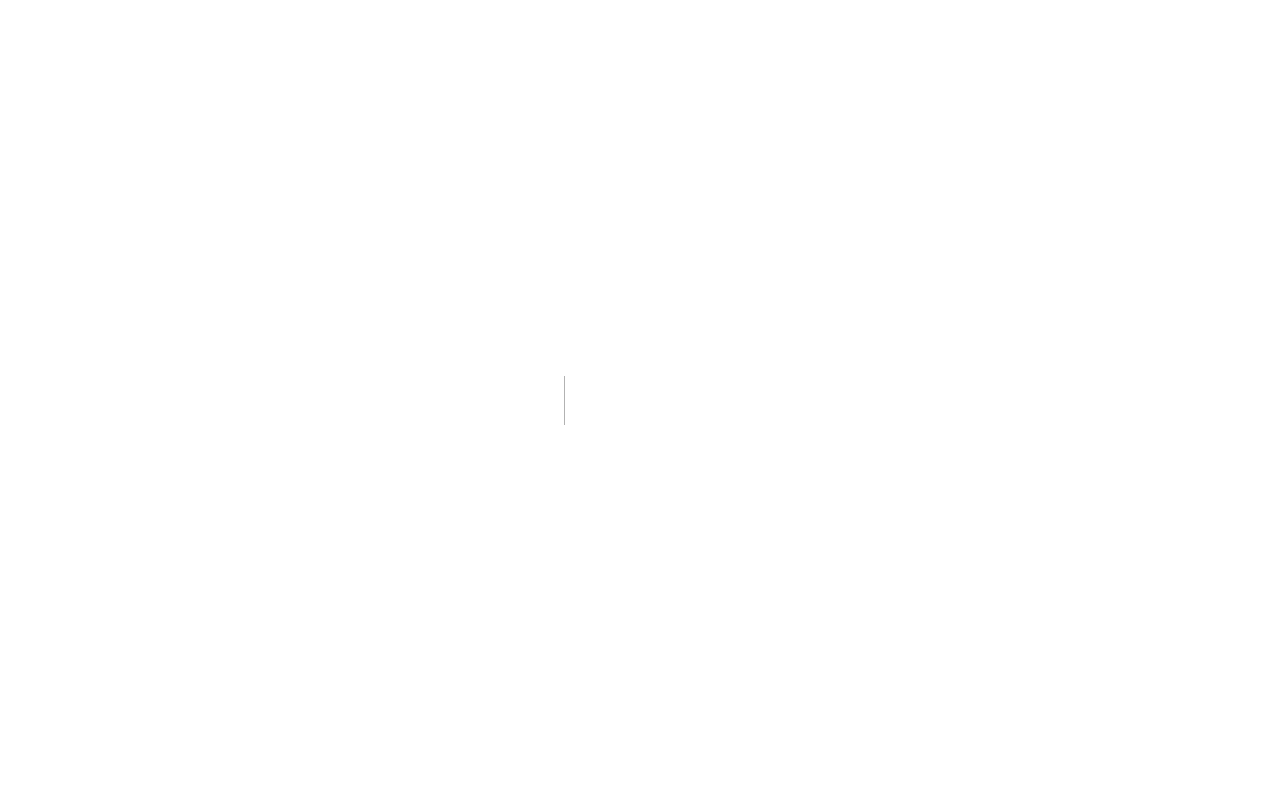
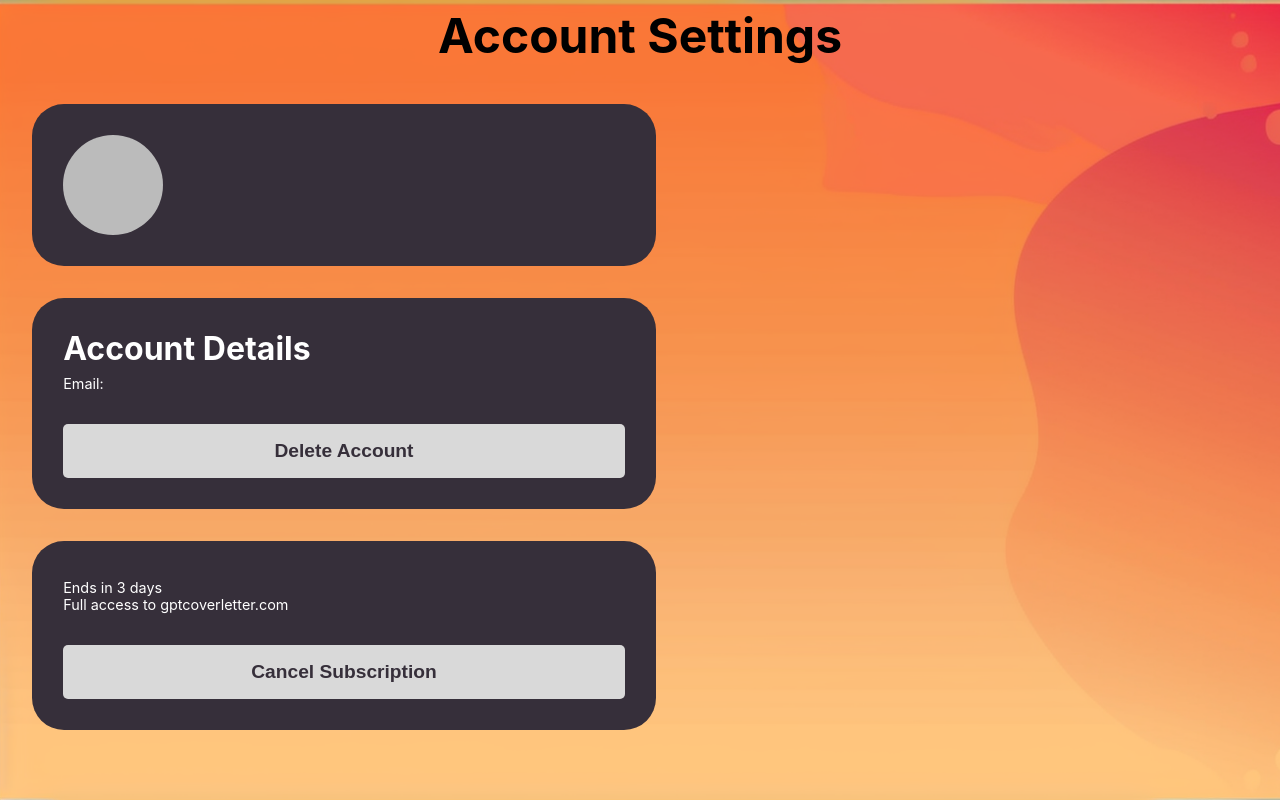
Before and after one commit to xEpiqq/coverletter-gen, a Next.js app: page /account in a window 1280 px wide. Before the commit this address had no page. Built offline with nearby package versions, Linux system fonts and the light colour scheme; no server answers; the database is empty; sample sign-in values are in the browser's storage; a web font is replaced by a local one.

Commit message:
added account page

```diff
--- /dev/null
+++ b/app/account/page.jsx
@@ -0,0 +1,68 @@
+"use client";
+
+import react from "react";
+import s from "./settings.module.scss";
+import { useAuthState } from "react-firebase-hooks/auth";
+import app from "../component/FirebaseApp";
+import { getAuth } from "firebase/auth";
+// swr
+import useSWR from "swr";
+
+export default function Settings() {
+  const auth = getAuth();
+  const [user, loading, error] = useAuthState(auth);
+
+  const { data, swrerror, swrisLoading } = useSWR(
+    "/api/firestoreUserData",
+    (url) => {
+      return fetch(url, {
+        method: "POST",
+        headers: { "Content-Type": "application/json" },
+        body: JSON.stringify({ uid: user.uid }),
+      }).then((res) => res.json());
+    }
+  );
+
+  console.log(data);
+
+  if (swrisLoading) {
+    return <div>Loading...</div>;
+  }
+
+  if (!data) {
+    return <div>Not logged in</div>;
+  }
+
+  if (loading) {
+    return <div>Loading...</div>;
+  }
+
+  return (
+    <div className={s.page}>
+      <div className={s.gradient_background}></div>
+      <h1>Account Settings</h1>
+      <div className={s.content}>
+        <div className={s.content_left}>
+          <div className={s.info_container}>
+            <div className={s.user_info}>
+              <img alt="user" src={user.photoURL} />
+              <h3>{data.name}</h3>
+            </div>
+          </div>
+          <div className={s.info_container}>
+            <h3>Account Details</h3>
+            <p>Email: {data.email}</p>
+            <button>Delete Account</button>
+          </div>
+          <div className={s.info_container}>
+            <h3>{data.subscriptionstatus}</h3>
+            <p>Ends in 3 days</p>
+            <p>Full access to gptcoverletter.com</p>
+            <button>Cancel Subscription</button>
+          </div>
+        </div>
+        <div className={s.content_right}></div>
+      </div>
+    </div>
+  );
+}
--- /dev/null
+++ b/app/account/settings.module.scss
@@ -0,0 +1,149 @@
+.gradient_background {
+  position: absolute;
+  top: 0;
+  left: 0;
+  width: 100%;
+  height: 100vh;
+
+  // i have an image called background.png in the public folder
+  background-image: url(../../public/background.png);
+  background-size: cover;
+
+  z-index: -1;
+}
+
+.page {
+  // center the content
+  display: flex;
+  flex-direction: column;
+  justify-content: center;
+  align-items: center;
+  overflow: hidden;
+
+  width: 100vw;
+  height: 100vh;
+
+  h1 {
+    font-size: 3rem;
+    color: #000;
+    margin-top: 0.4rem;
+    margin-bottom: 0.4rem;
+  }
+}
+
+.content {
+  position: relative;
+  z-index: 1;
+  display: flex;
+  flex-direction: row;
+  justify-content: center;
+  align-items: center;
+  height: 100vh;
+  width: 100%;
+
+
+  max-width: 1400px;
+}
+
+.content_left {
+  flex: 1;
+  display: flex;
+  flex-direction: column;
+  align-items: center;
+  width: 100%;
+  height: 100%;
+  margin-left: 2rem;
+  margin-top: 4rem;
+
+  .info_container {
+    background-color: #362f3a;
+    width: 90%;
+    padding: 5%;
+    border-radius: 2rem;
+    justify-content: flex-start;
+    margin-bottom: 2rem;
+
+    h3 {
+      font-size: 2rem;
+      color: #fff;
+      margin: 0;
+      margin-bottom: 0.4rem;
+    }
+
+    p {
+      font-size: 0.9rem;
+      color: #fff;
+      margin: 0;
+    }
+
+    button {
+      // make the button on the bottom of the div taking up the whole width
+      width: 100%;
+      margin-top: 2rem;
+      background-color: #d9d9d9;
+      color: #362f3a;
+      border: none;
+      border-radius: 5px;
+      padding: 1rem;
+      font-size: 1.2rem;
+      font-weight: 600;
+      cursor: pointer;
+
+      &:hover {
+        background-color: #fff;
+      }
+
+      &:active {
+        background-color: #fff;
+      }
+    }
+
+  }
+}
+
+.content_right {
+  flex: 1;
+  display: flex;
+  flex-direction: column;
+  justify-content: center;
+  align-items: center;
+  width: 100%;
+  height: 100%;
+}
+
+.user_info {
+  display: flex;
+  display: flex;
+  flex-direction: row;
+  justify-content: flex-start;
+  align-items: center;
+  width: 100%;
+  gap: 3rem;
+
+  img {
+    width: 100px;
+    height: 100px;
+    border-radius: 50%;
+  }
+}
+
+// media query max with 850
+@media (max-width: 850px) {
+  .content {
+    flex-direction: column;
+    margin-top: 4rem;
+    .info_container {
+      width: 80%;
+    }
+  }
+
+
+  .content_left {
+    margin-left: 0;
+    margin-top: 0;
+  }
+
+  .content_right {
+    display: none;
+  }
+}
```
Also changed, not shown: app/component/UserDropdown.jsx (+4 -4 lines).
